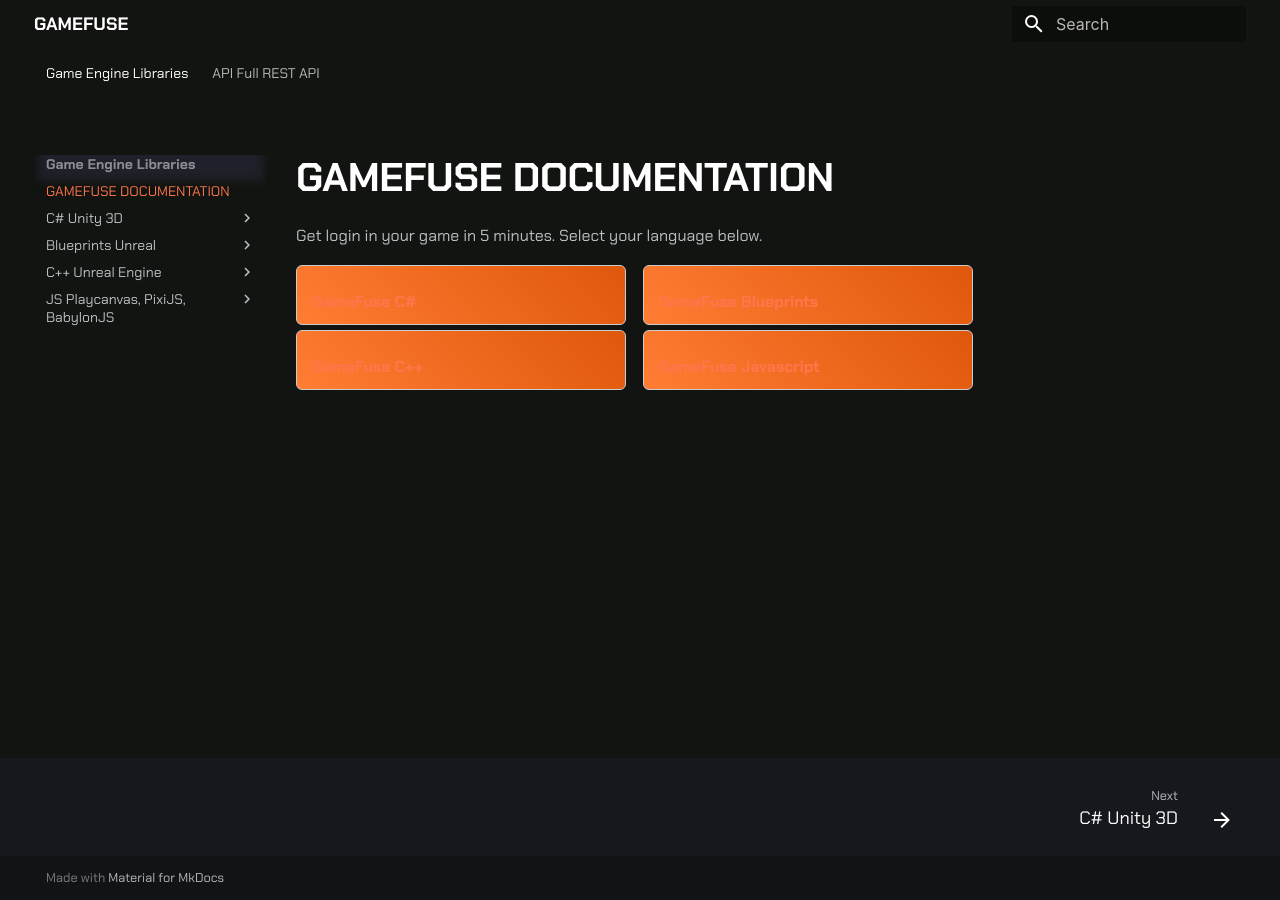
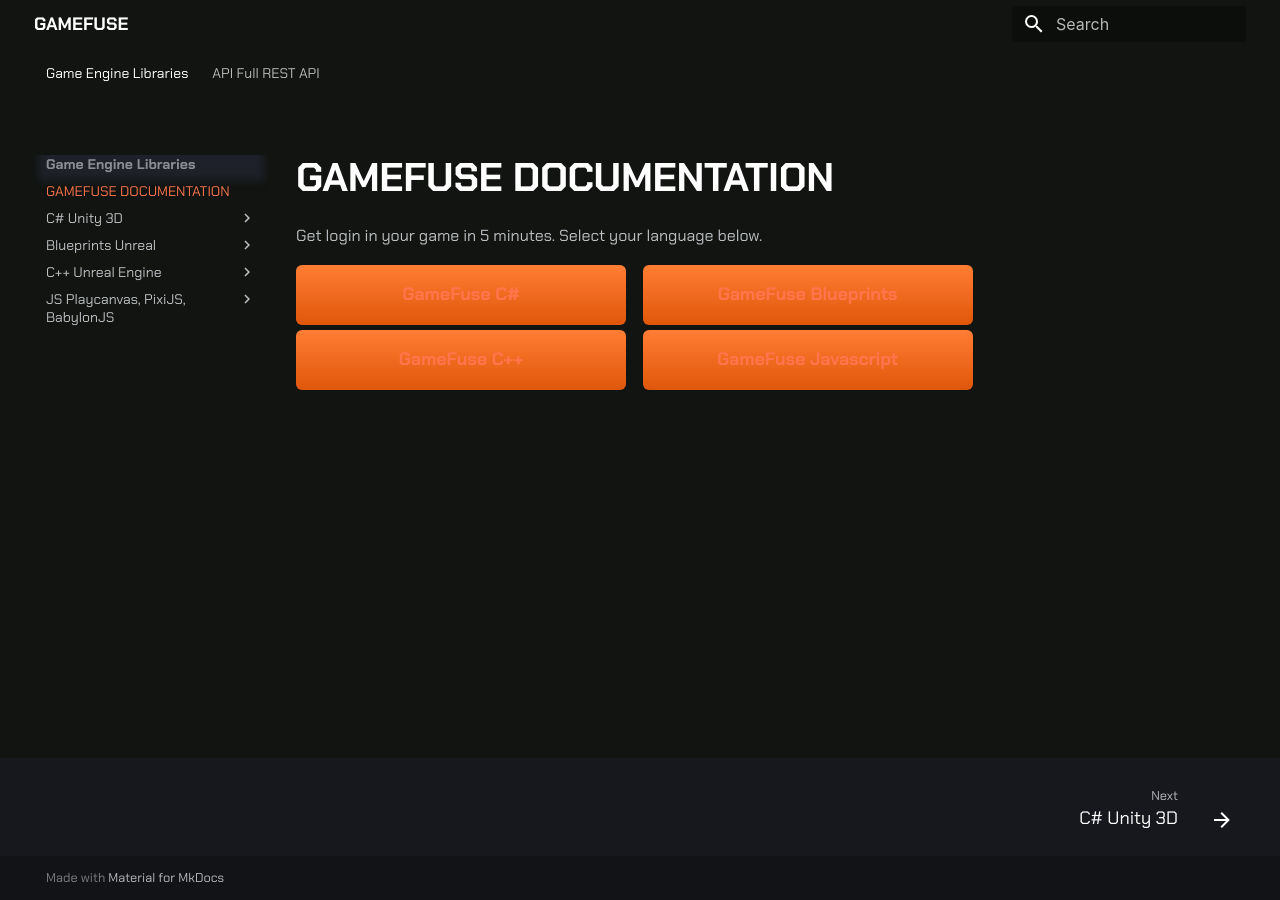
Before and after one commit to game-fuse/gamefusedocs, an MkDocs documentation site: the page built from docs/index.md, in a window 1280 px wide. Built offline with MkDocs 1.6.1 and Material for MkDocs 9.7.7, drawn with Linux system fonts in a browser that asks for light colours; some web fonts are replaced.

Commit message:
more css

```diff
--- a/docs/custom.css
+++ b/docs/custom.css
@@ -52,7 +52,7 @@
     padding: 5px;
     margin: 0;
     min-width: 330px;
-    background: linear-gradient(45deg, #FF7D34, #DF570A);
+    background: linear-gradient(180deg, #FF7D34, #DF570A);
     border: none;
     border-radius: 6px;
     height: 60px;
@@ -65,6 +65,12 @@
 
   .container {
     padding: 2px 16px;
+  }
+
+  .container > h4 {
+    font-weight: 500;
+    font-size: 18px;
+    color: white;
   }
 
 
@@ -98,17 +104,6 @@
     gap: 5px; /* adjust as needed */
   }
 
-  .card {
-    display: flex;
-    flex-direction: column;
-    justify-content: space-between;
-    align-items: flex-start;
-    border: 1px solid #ccc;
-    padding: 5px;
-    margin: 0;
-    min-width: 330px; /* Adjust the minimum width as needed */
-  }
-
   .container {
     padding: 2px 16px;
   }
```
